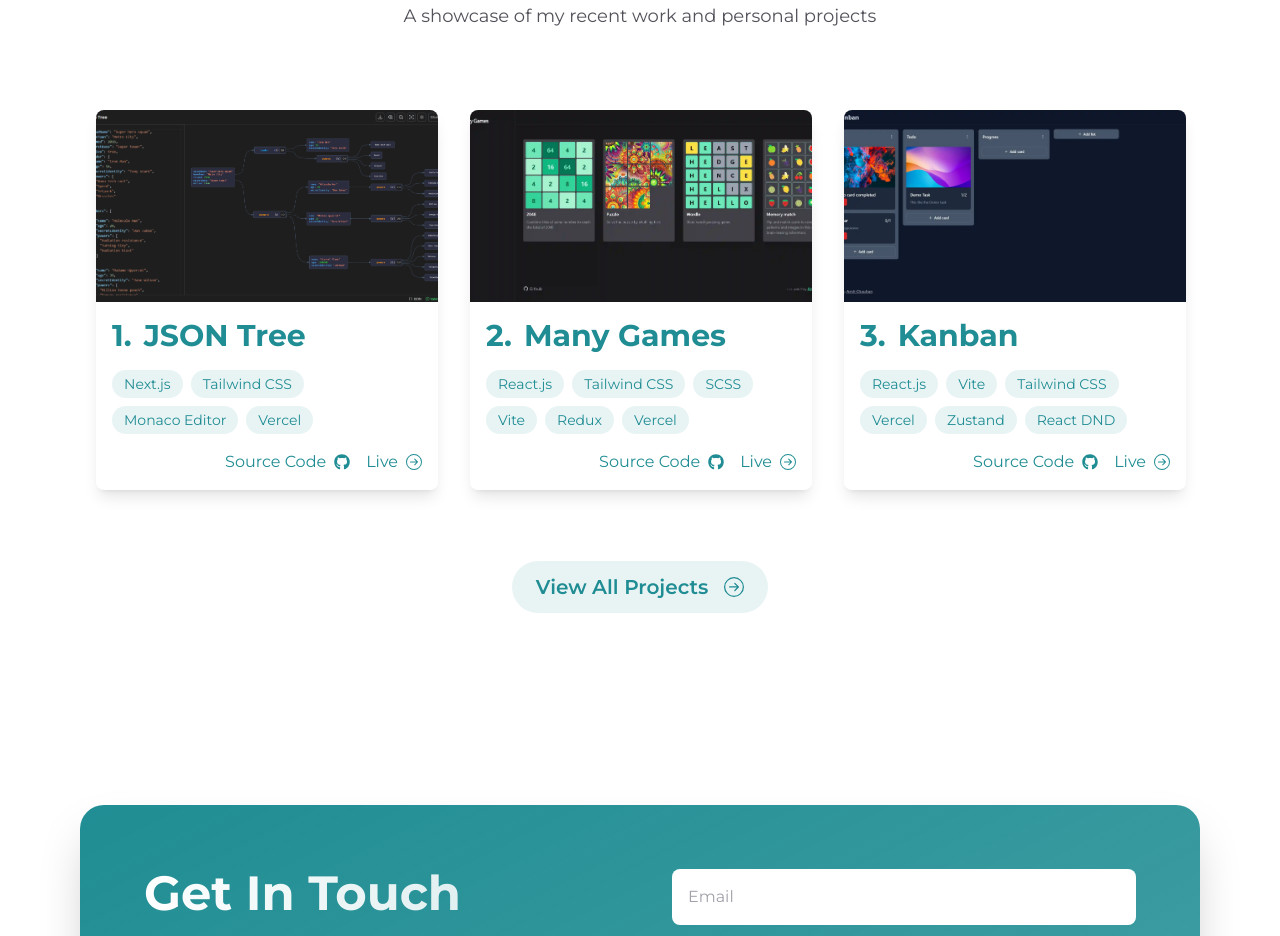
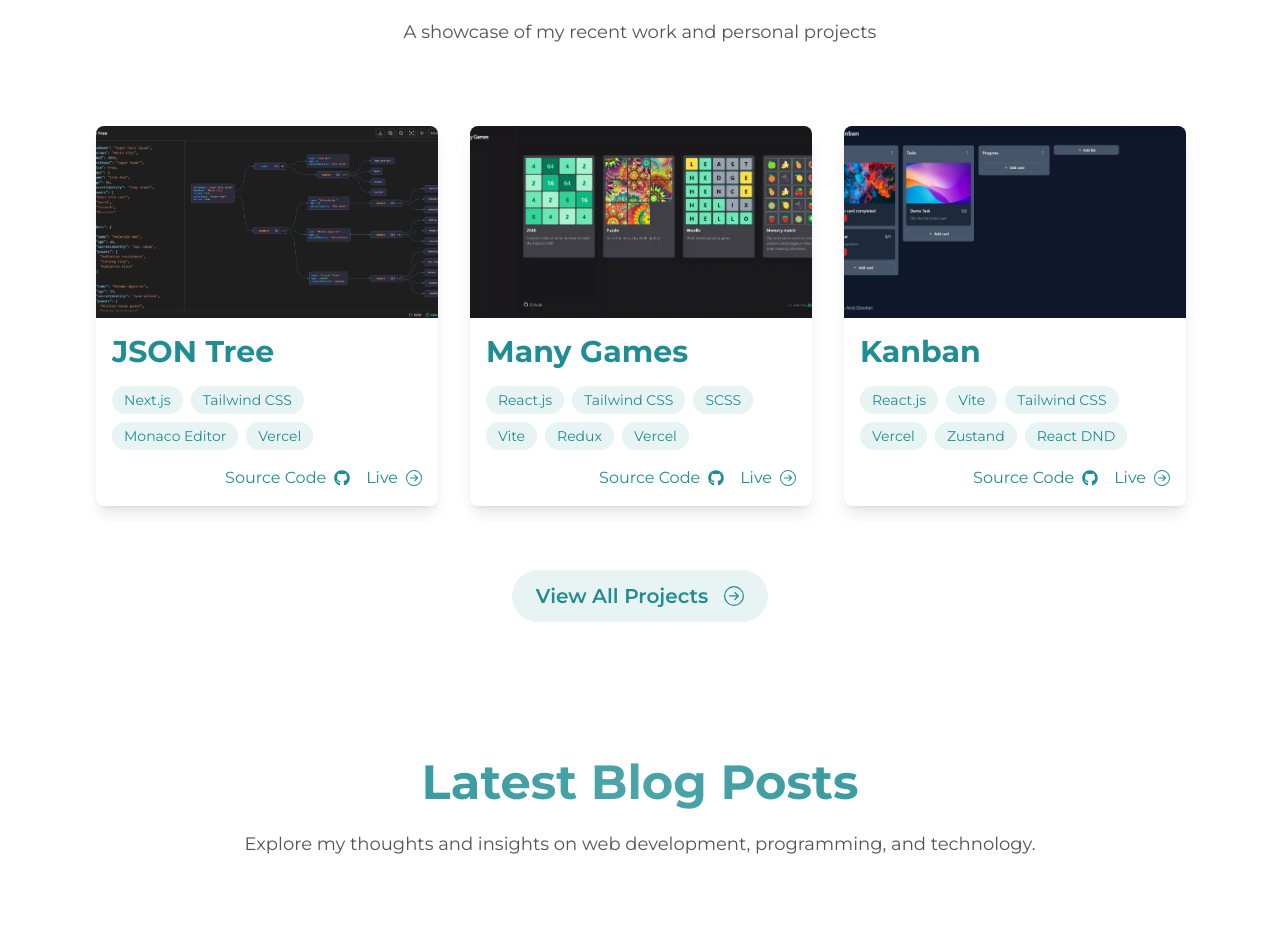
Before and after one commit to anthonydouglas88111/portfolio, a Next.js app: page / in a window 1280 px wide. Shown: the part 1860-2796 px from the top of the page. Built offline with nearby package versions, Linux system fonts and the light colour scheme; grey boxes are pictures that could not be loaded.

Commit message:
add the blog showcase

```diff
--- /dev/null
+++ b/src/components/blogs/blog-showcase.tsx
@@ -0,0 +1,140 @@
+import Link from "next/link";
+import Slider from "react-slick";
+import { motion } from "framer-motion";
+
+import { ArrowTopRight } from "@/components/icons";
+import BlogCard, { BlogCardProps } from "./blog-card";
+
+interface BlogShowcaseProps {
+  blogs: BlogCardProps[];
+}
+
+export default function BlogShowcase({ blogs }: BlogShowcaseProps) {
+  const sliderSettings = {
+    dots: false,
+    infinite: false,
+    speed: 500,
+    slidesToShow: 3,
+    slidesToScroll: 1,
+    arrows: true,
+    responsive: [
+      {
+        breakpoint: 1280,
+        settings: {
+          slidesToShow: 2,
+          arrows: true,
+        },
+      },
+      {
+        breakpoint: 768,
+        settings: {
+          slidesToShow: 1,
+          arrows: true,
+        },
+      },
+      {
+        breakpoint: 640,
+        settings: {
+          slidesToShow: 1,
+          arrows: false,
+        },
+      },
+    ],
+  };
+
+  return (
+    <section className="relative z-10 overflow-hidden px-6 py-16 sm:px-14 md:px-20">
+      <div className="relative mx-auto max-w-7xl">
+        <motion.div
+          initial={{ opacity: 0, y: 20 }}
+          whileInView={{ opacity: 1, y: 0 }}
+          viewport={{ once: true }}
+          transition={{ duration: 0.6 }}
+          className="text-center"
+        >
+          <h2 className="bg-gradient-to-r from-accent via-accent/80 to-accent bg-clip-text p-2 text-3xl font-bold text-transparent sm:text-4xl md:text-5xl">
+            Latest Blog Posts
+          </h2>
+          <p className="mt-4 text-base text-zinc-600 dark:text-zinc-400 sm:text-lg">
+            Explore my thoughts and insights on web development, programming,
+            and technology.
+          </p>
+        </motion.div>
+
+        <div className="mt-8 lg:mt-12">
+          <Slider {...sliderSettings} className="blog-carousel">
+            {blogs.slice(0, 3).map((blog, index) => (
+              <motion.div
+                key={blog.id}
+                initial={{ opacity: 0, y: 20 }}
+                whileInView={{ opacity: 1, y: 0 }}
+                viewport={{ once: true }}
+                transition={{ duration: 0.6, delay: index * 0.1 }}
+                className="h-full bg-background"
+              >
+                <div className="relative flex h-full flex-col overflow-hidden rounded-lg bg-white/5 shadow-lg transition-all dark:bg-zinc-900/50">
+                  <div className="flex h-full flex-col justify-between">
+                    <div className="relative aspect-video w-full overflow-hidden">
+                      <img
+                        src={blog.image}
+                        alt={blog.title}
+                        className="h-full w-full object-cover"
+                      />
+                    </div>
+                    <div className="flex flex-1 flex-col justify-between gap-4 p-4">
+                      <div className="flex flex-col gap-4">
+                        <h3 className="line-clamp-2 text-xl font-bold text-accent transition-colors duration-300 sm:text-2xl">
+                          {blog.title}
+                        </h3>
+                        <div className="flex flex-wrap gap-2">
+                          {blog.tags.map((tag, tagIndex) => (
+                            <span
+                              key={tagIndex}
+                              className="rounded-full bg-accent/10 px-3 py-1 text-sm text-accent"
+                            >
+                              {tag}
+                            </span>
+                          ))}
+                        </div>
+                      </div>
+                      <div className="flex flex-col gap-4">
+                        <p className="line-clamp-3 text-sm text-zinc-600 dark:text-zinc-400">
+                          {blog.description}
+                        </p>
+                        <div className="flex items-center justify-end gap-4">
+                          <Link
+                            href={`/blogs/${blog.slug}`}
+                            className="group inline-flex items-center gap-2 text-accent hover:text-accent/80"
+                          >
+                            <span>Read More</span>
+                            <ArrowTopRight className="h-4 w-4 rotate-45 transition-transform duration-300 group-hover:rotate-0" />
+                          </Link>
+                        </div>
+                      </div>
+                    </div>
+                  </div>
+                </div>
+              </motion.div>
+            ))}
+          </Slider>
+        </div>
+
+        <motion.div
+          initial={{ opacity: 0, y: 20 }}
+          whileInView={{ opacity: 1, y: 0 }}
+          viewport={{ once: true }}
+          transition={{ duration: 0.6, delay: 0.2 }}
+          className="mt-8 text-center"
+        >
+          <Link
+            href="/blogs"
+            className="group inline-flex items-center gap-4 rounded-full bg-accent/10 px-6 py-3 text-base font-semibold text-accent transition-all hover:bg-accent hover:text-white sm:text-lg md:text-xl"
+          >
+            <span>View All Blogs</span>
+            <ArrowTopRight className="h-5 w-5 rotate-45 transition-transform duration-300 group-hover:rotate-0" />
+          </Link>
+        </motion.div>
+      </div>
+    </section>
+  );
+}
--- a/src/components/get-in-touch/get-in-touch.tsx
+++ b/src/components/get-in-touch/get-in-touch.tsx
@@ -62,7 +62,7 @@ export default function GetInTouch() {
         whileInView={{ opacity: 1, y: 0 }}
         viewport={{ once: true }}
         transition={{ duration: 0.5 }}
-        className="hover:shadow-3xl mx-auto mt-12 grid max-w-7xl grid-cols-1 gap-12 rounded-3xl bg-gradient-to-br from-accent via-accent/90 to-accent/80 px-8 py-12 text-white shadow-2xl backdrop-blur-sm transition-all duration-300 dark:from-zinc-900 dark:via-zinc-800 dark:to-zinc-700/50 lg:mt-16 lg:grid-cols-2 lg:gap-16 lg:px-16 lg:py-16"
+        className="hover:shadow-3xl mx-auto grid max-w-7xl grid-cols-1 gap-12 rounded-3xl bg-gradient-to-br from-accent via-accent/90 to-accent/80 px-8 py-12 text-white shadow-2xl backdrop-blur-sm transition-all duration-300 dark:from-zinc-900 dark:via-zinc-800 dark:to-zinc-700/50 lg:grid-cols-2 lg:gap-16 lg:px-16 lg:py-16"
       >
         <div className="space-y-8 ">
           <motion.h2
--- a/src/components/projects/project-showcase.tsx
+++ b/src/components/projects/project-showcase.tsx
@@ -1,4 +1,3 @@
-import { useMemo } from "react";
 import Link from "next/link";
 import Image from "next/image";
 import Slider from "react-slick";
@@ -65,7 +64,7 @@ export default function ProjectShowcase(props: ProjectShowcaseProps) {
           transition={{ duration: 0.6 }}
           className="text-center"
         >
-          <h2 className="bg-gradient-to-r from-accent via-accent/80 to-accent bg-clip-text text-3xl font-bold text-transparent sm:text-4xl md:text-5xl">
+          <h2 className="bg-gradient-to-r from-accent via-accent/80 to-accent bg-clip-text p-2 text-3xl font-bold text-transparent sm:text-4xl md:text-5xl">
             Featured Projects
           </h2>
           <p className="mt-4 text-base text-zinc-600 dark:text-zinc-400 sm:text-lg">
@@ -76,9 +75,15 @@ export default function ProjectShowcase(props: ProjectShowcaseProps) {
         <div className="mt-8 lg:mt-12">
           <Slider {...sliderSettings} className="project-carousel">
             {props.projects.map((project, index) => (
-              <div key={project.title} className="h-full">
-                <div className="relative h-full overflow-hidden rounded-lg bg-white/5  shadow-lg transition-all dark:bg-zinc-900/50">
-                  <div className="flex h-full flex-col">
+              <motion.div
+                key={project.title}
+                initial={{ opacity: 0, y: 20 }}
+                whileInView={{ opacity: 1, y: 0 }}
+                viewport={{ once: true }}
+                transition={{ duration: 0.6, delay: index * 0.1 }}
+                className="h-full bg-background"
+              >
+                <div className="relative grid h-full grid-rows-[auto_1fr] overflow-hidden rounded-lg bg-white/5 shadow-lg transition-all dark:bg-zinc-900/50">
                   <div className="relative aspect-video w-full overflow-hidden">
                     <Image
                       src={project.image.LIGHT!}
@@ -99,15 +104,10 @@ export default function ProjectShowcase(props: ProjectShowcaseProps) {
                       />
                     )}
                   </div>
-                    <div className="flex flex-1 flex-col gap-4 p-4">
-                      <div className="flex items-center gap-3">
-                        <span className="text-2xl font-bold text-accent sm:text-3xl">
-                          {index + 1}.
-                        </span>
-                        <h3 className="text-2xl font-bold text-accent transition-colors duration-300 sm:text-3xl">
+                  <div className="flex flex-col gap-4 p-4">
+                    <h3 className="line-clamp-2 text-2xl font-bold text-accent transition-colors duration-300 sm:text-3xl">
                       {project.title}
                     </h3>
-                      </div>
                     <div className="flex flex-wrap gap-2">
                       {project.skills.map((skill, tagIndex) => (
                         <span
@@ -141,8 +141,7 @@ export default function ProjectShowcase(props: ProjectShowcaseProps) {
                     </div>
                   </div>
                 </div>
-                </div>
-              </div>
+              </motion.div>
             ))}
           </Slider>
         </div>
--- a/src/pages/_app.tsx
+++ b/src/pages/_app.tsx
@@ -20,7 +20,7 @@ export default function App({ Component, pageProps }: AppProps) {
       <ThemeProvider attribute="class" defaultTheme="light">
         <MainLayout>
           <AnimatePresence initial={false}>
-            <CursorTrailCanvas className="pointer-events-none fixed inset-0 -z-10 h-full w-full" />
+            <CursorTrailCanvas className="pointer-events-none fixed inset-0 -z-50 h-full w-full" />
             <Component key={router.asPath} {...pageProps} />
           </AnimatePresence>
         </MainLayout>
--- a/src/pages/index.tsx
+++ b/src/pages/index.tsx
@@ -5,9 +5,11 @@ import PageTransitionAnimation from "@/components/page-transition-animation";
 import LandingHero from "@/components/landing-hero";
 import SkillShowcase from "@/components/skills/skill-showcase";
 import ProjectShowcase from "@/components/projects/project-showcase";
+import BlogShowcase from "@/components/blogs/blog-showcase";
 import GetInTouch from "@/components/get-in-touch/get-in-touch";
 import { SKILL_SHOWCASE } from "@/data/skills";
 import { PROJECT_SHOWCASE } from "@/data/projects";
+import { BLOG_DATA } from "@/data/blogs";
 import { siteMetadata } from "@/data/siteMetaData.mjs";
 
 export default function Home() {
@@ -46,6 +48,7 @@ export default function Home() {
         <LandingHero key="landing-hero" />
         <SkillShowcase key="skill-showcase" skills={SKILL_SHOWCASE} />
         <ProjectShowcase key="project-showcase" projects={PROJECT_SHOWCASE} />
+        <BlogShowcase key="blog-showcase" blogs={BLOG_DATA} />
         <GetInTouch key="get-in-touch" />
       </AnimatePresence>
     </>
--- a/src/styles/carousel.css
+++ b/src/styles/carousel.css
@@ -1,7 +1,10 @@
+/* Project Carousel Styles */
 .project-carousel {
-  /* margin: 0 -1rem;
-  padding: 0 1rem; */
   padding: 16px 0;
+}
+
+.project-carousel .slick-track {
+  display: flex;
 }
 
 .project-carousel .slick-slide {
@@ -47,9 +50,63 @@
   font-size: 40px;
 }
 
+/* Blog Carousel Styles */
+.blog-carousel {
+  padding: 16px 0;
+}
+
+.blog-carousel .slick-track {
+  display: flex;
+}
+
+.blog-carousel .slick-slide {
+  height: inherit !important;
+  padding: 16px;
+}
+
+.blog-carousel .slick-slide > div {
+  height: 100%;
+}
+
+.blog-carousel .slick-dots {
+  bottom: -40px;
+}
+
+.blog-carousel .slick-dots li button:before {
+  color: hsl(var(--accent));
+  opacity: 0.5;
+}
+
+.blog-carousel .slick-dots li.slick-active button:before {
+  color: hsl(var(--accent));
+  opacity: 1;
+}
+
+.blog-carousel .slick-prev,
+.blog-carousel .slick-next {
+  width: 40px;
+  height: 40px;
+}
+
+.blog-carousel .slick-prev {
+  left: -50px;
+}
+
+.blog-carousel .slick-next {
+  right: -50px;
+}
+
+.blog-carousel .slick-prev:before,
+.blog-carousel .slick-next:before {
+  color: hsl(var(--accent));
+  font-size: 40px;
+}
+
 @media (max-width: 640px) {
   .project-carousel .slick-prev,
-  .project-carousel .slick-next {
+  .project-carousel .slick-next,
+  .blog-carousel .slick-prev,
+  .blog-carousel .slick-next {
     display: none !important;
   }
 }
```
Lines whose indentation alone changed are shown as unchanged.
